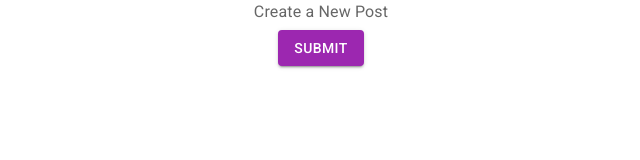
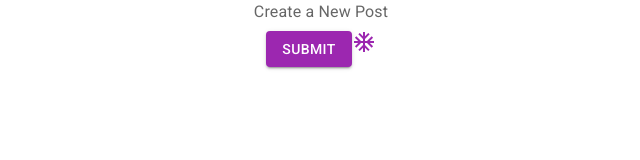
Before and after one commit to CDeweger/my-note, a React (Create React App) app: page /create in a window 1280 px wide. Shown: the top 160 px of the page, without its empty margins (319-959 px from the left). Built offline with nearby package versions, Linux system fonts and the light colour scheme.

Commit message:
install MUI icon

```diff
--- a/src/pages/Create.js
+++ b/src/pages/Create.js
@@ -1,9 +1,12 @@
 import React from "react";
 import Typography from "@mui/material/Typography";
 import Button from "@mui/material/Button";
+import Container from "@mui/material/Container";
+import AcUnitIcon from "@mui/icons-material/AcUnit";
+
 const Create = () => {
   return (
-    <div>
+    <Container>
       <Typography
         varient="h6"
         component="h2"
@@ -21,7 +24,8 @@
       >
         Submit
       </Button>
-    </div>
+      <AcUnitIcon color="secondary" />
+    </Container>
   );
 };
 
```
